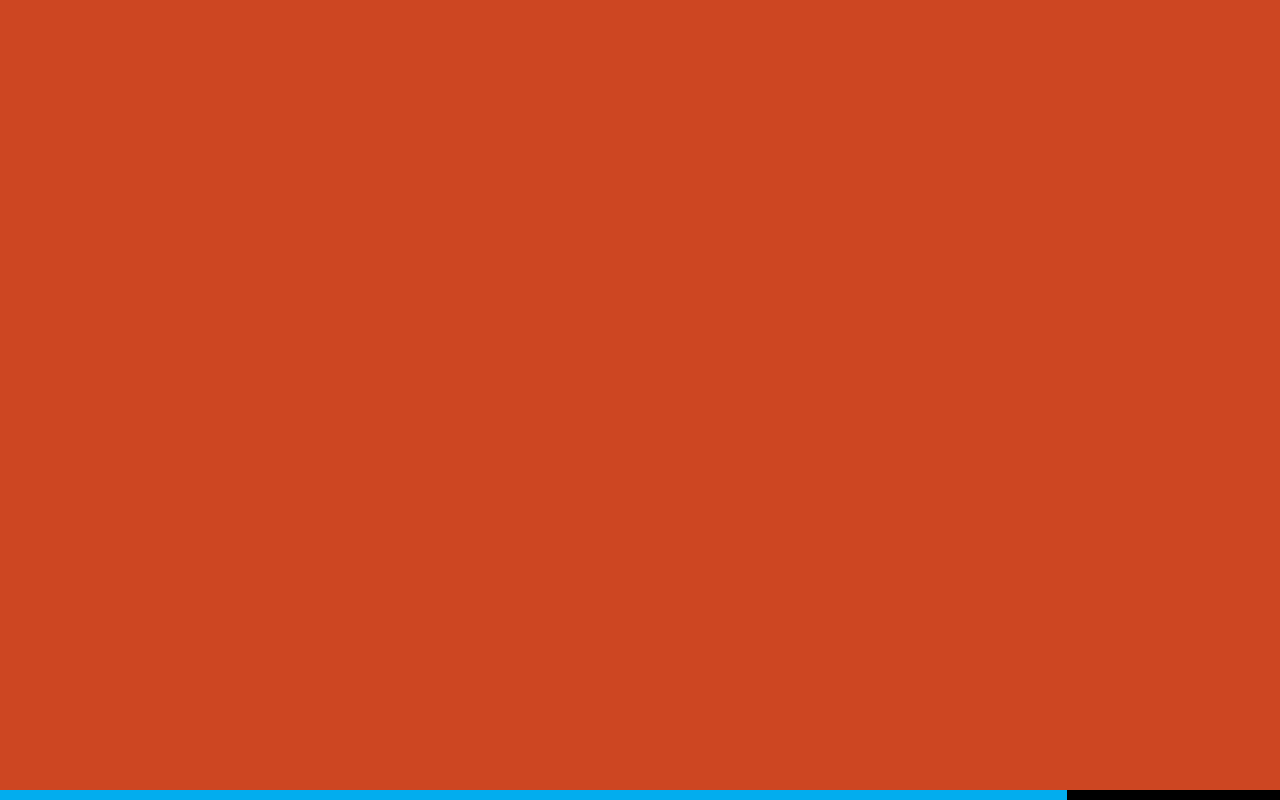
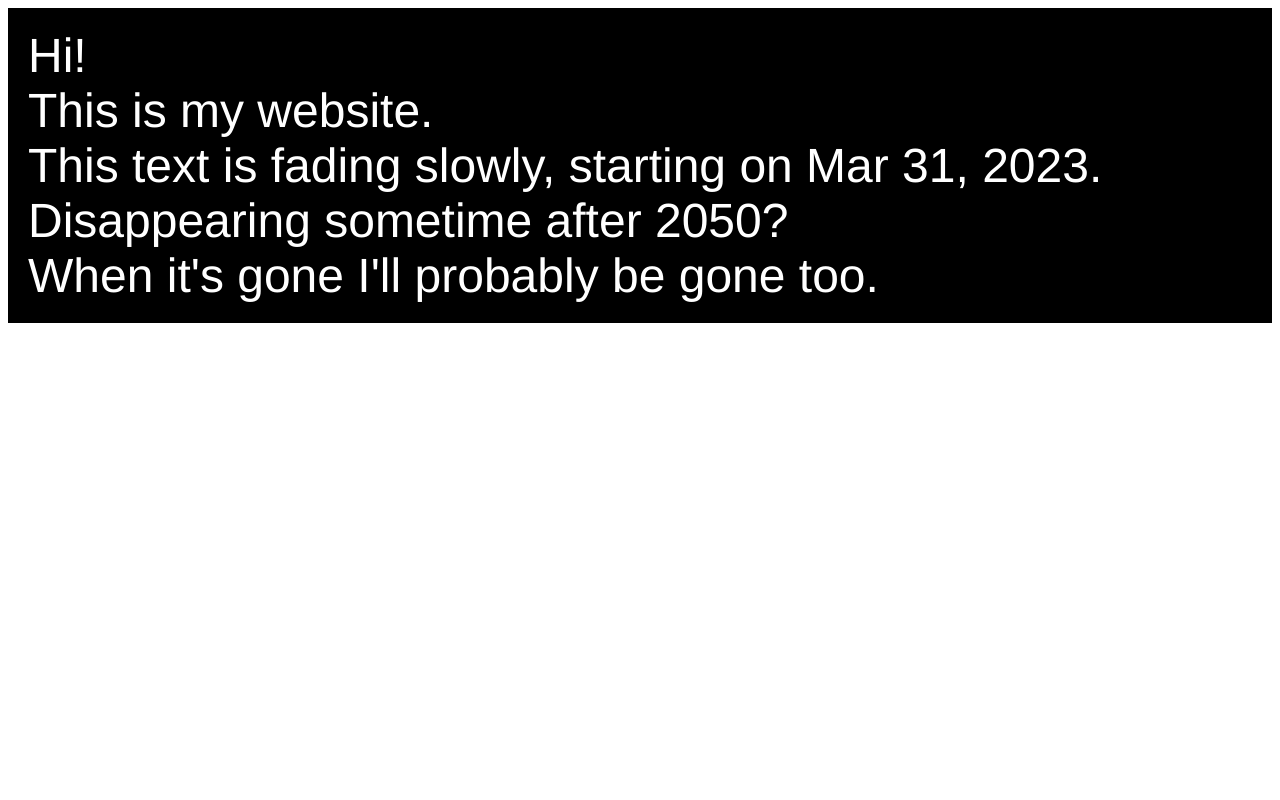
Before and after one commit to frankoooooooo/web, a plain HTML site: page index.html in a window 1280 px wide. Drawn offline with Linux system fonts and the light colour scheme.

Commit message:
Update index.html

```diff
--- a/index.html
+++ b/index.html
@@ -1,24 +1,35 @@
 <!DOCTYPE html>
-<html lang="en">
+<html>
   <head>
-    <meta charset="UTF-8">
-    <meta name="viewport" content="width=device-width, initial-scale=1.0">
     <title>frankie online</title>
-    <link rel="stylesheet" href="styles.css">
+    <style>
+      #fading-text {
+        font-size: 48px;
+        font-family: Franklin Gothic Medium,Franklin Gothic,ITC Franklin Gothic,Arial,sans-serif;
+        color: white;
+        text-align: left;
+        background-color: black;
+        padding: 20px;
+        animation: fade-out var(--fade-duration) linear forwards;
+      }
+
+      @keyframes fade-out {
+        from {
+          opacity: 1;
+        }
+        to {
+          opacity: 0;
+        }
+      }
+    </style>
   </head>
   <body>
-    <div class="glitch-container">
-        <div class="background-box"></div>
-        <div class="fading-text">
+    <div id="fading-text">
         Hi! <br>
         This is my website. <br>
         This text is fading slowly, starting on Mar 31, 2023. <br>
         Disappearing sometime after 2050? <br>
-            When it's gone, I'll probably be gone too.
-        </div>
-        <div class="loading-bar-container">
-            <div class="loading-bar"></div>
-        </div>
+        When it's gone I'll probably be gone too.
     </div>
 
     <script>
```
Lines whose indentation alone changed are shown as unchanged.
